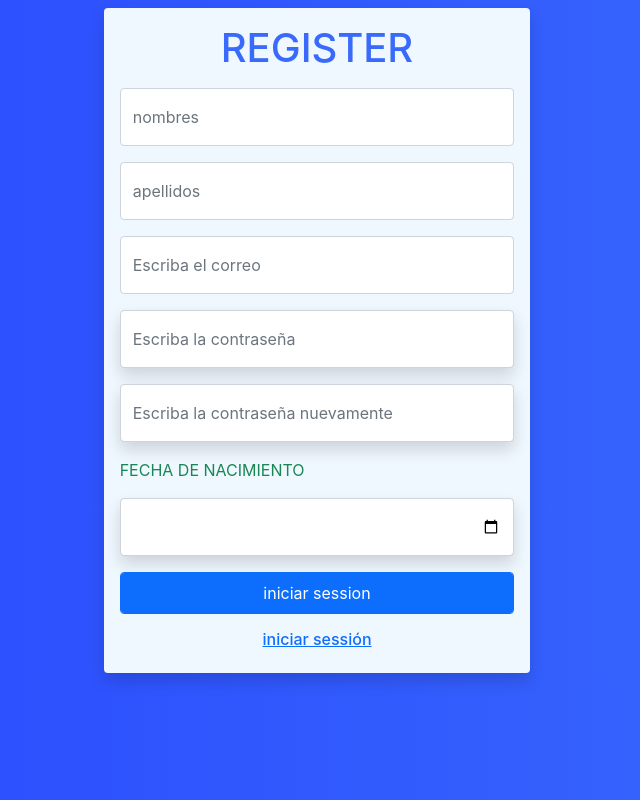
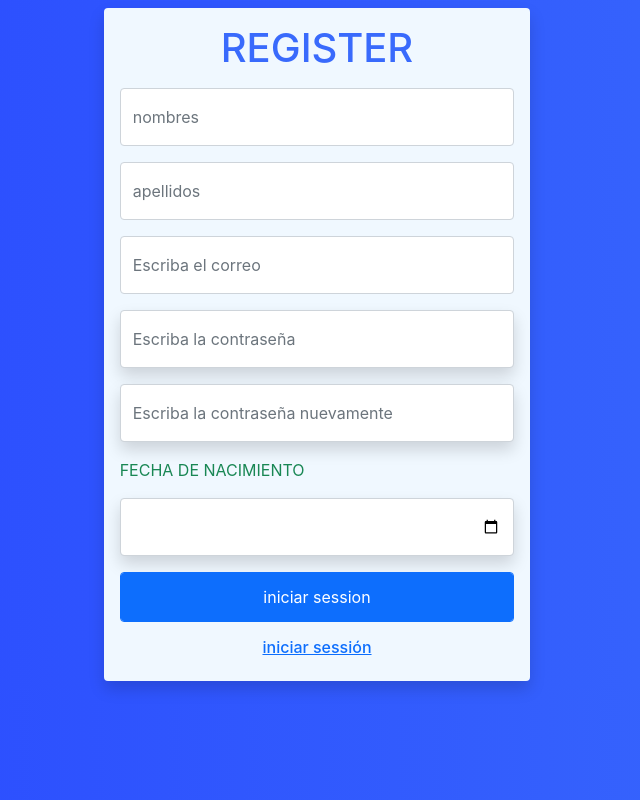
Before and after one commit to Jhon2410/proyecto-final---programacion-web, a React (Create React App) app: page /register in a window 1280 px wide. Shown: the whole page, without its empty margins (323-963 px from the left). Built offline with nearby package versions, Linux system fonts and the light colour scheme.

Commit message:
tamaño del btn de google

```diff
--- a/src/App.css
+++ b/src/App.css
@@ -17,7 +17,9 @@ background: linear-gradient(to right, #2948ff, #396afc); /* W3C, IE 10+/ Edge, F
 h1{
   color:#0d6efd;
 }
-
+.btn-google{
+  width: 100%;
+}
 .App-logo {
   height: 40vmin;
   pointer-events: none;
@@ -59,6 +61,11 @@ background: linear-gradient(to right, #2948ff, #396afc); /* W3C, IE 10+/ Edge, F
   color: #61dafb;
 }
 
+.btn{
+  height: 50px ;
+
+}
+
 @keyframes App-logo-spin {
   from {
     transform: rotate(0deg);
--- a/src/pages/componentes/GoogleButton.jsx
+++ b/src/pages/componentes/GoogleButton.jsx
@@ -84,7 +84,7 @@ function GoogleButton() {
   const renderSigninButton = (_gapi) => {
     _gapi.signin2.render('google-signin', {
       'scope': 'profile email',
-      'width' :'450' ,
+      'width' :'400' ,
       'height': 50,
       'longtitle': true,
       'theme': 'dark',
@@ -125,7 +125,7 @@ function GoogleButton() {
   return (
     <div className="">
         {!isLoggedIn &&
-          <div id="google-signin" className="col-12 w-100"></div>
+          <div id="google-signin" className="col-12 btn-google"></div>
         }
 
         {isLoggedIn &&
```
